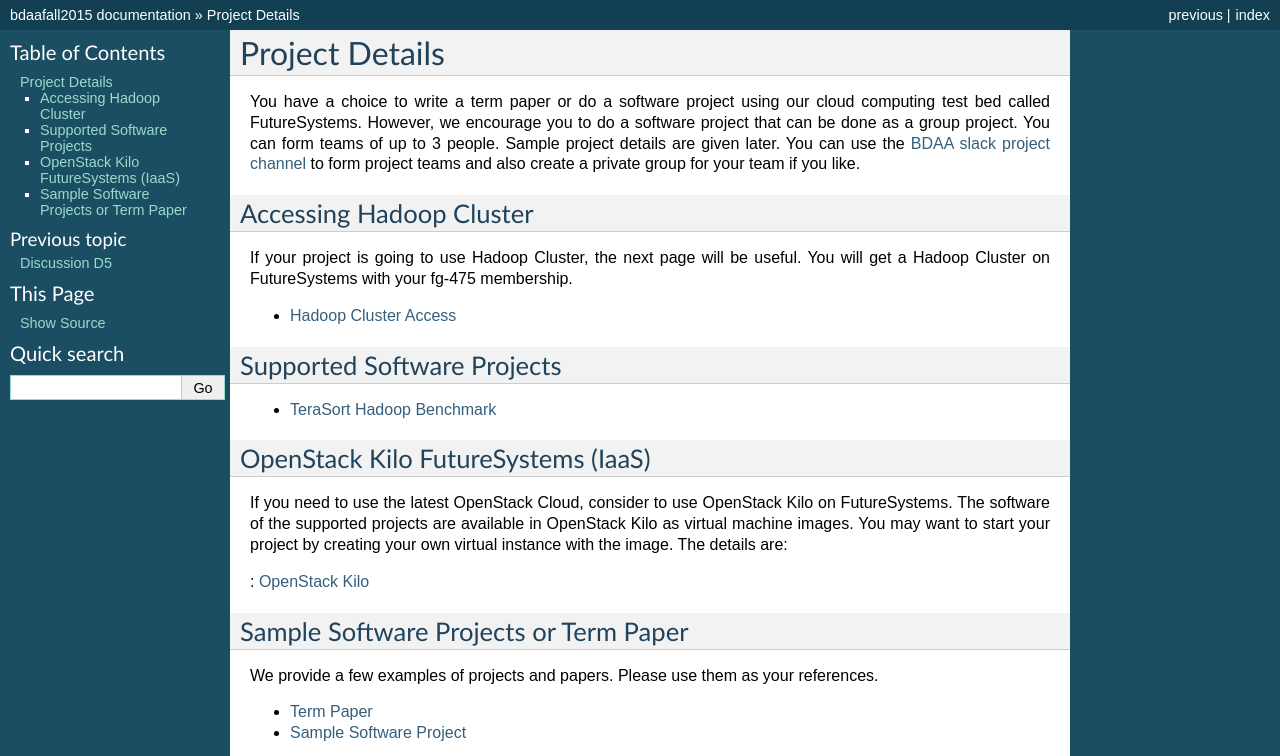
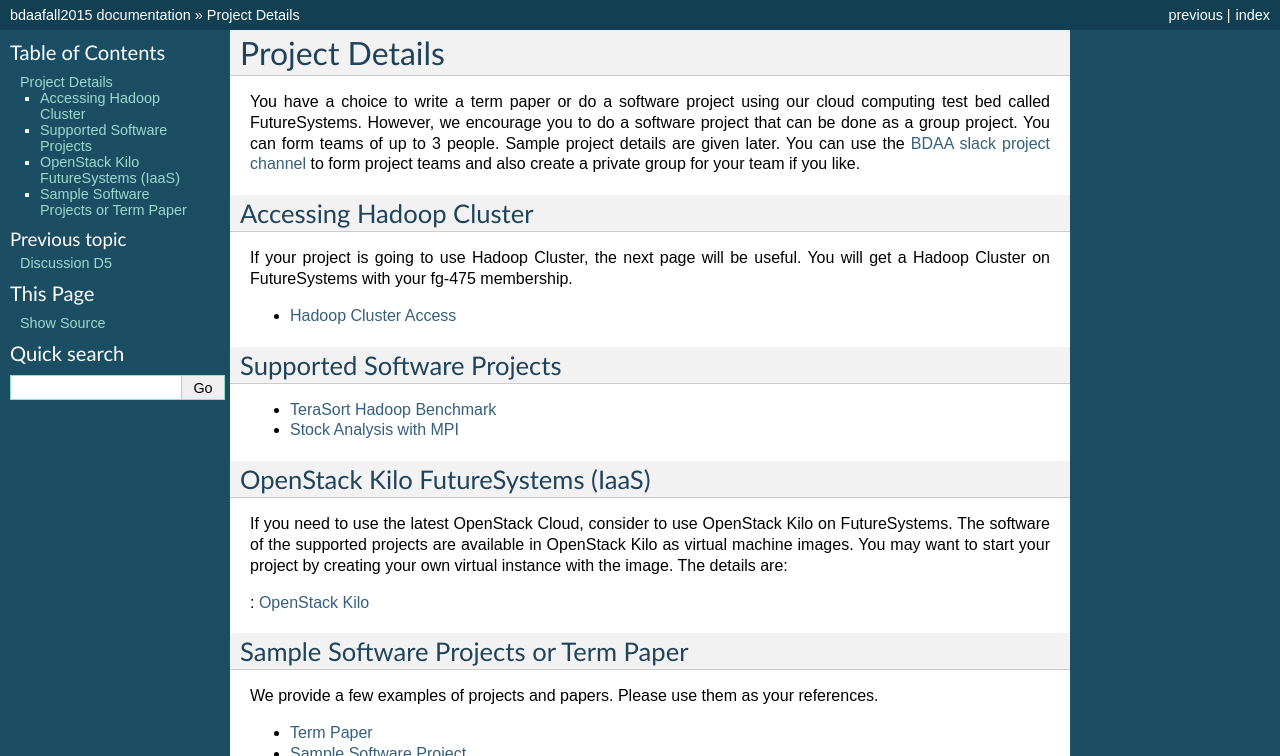
Before and after one commit to cglmoocs/bdaafall2015, a Sphinx documentation site: the page built from docs/source/project.rst, in a window 1280 px wide, cut to the strip 0-756 px from the top of the page. Built offline with Sphinx 7.4.7, drawn with Linux system fonts in a browser that asks for light colours.

Commit message:
Update project.rst

```diff
--- a/docs/source/project.rst
+++ b/docs/source/project.rst
@@ -21,6 +21,7 @@
 -------------------------------------------------------------------------------
 
 * :ref:`TeraSort Hadoop Benchmark <terasort>`
+* :ref:`Stock Analysis with MPI <stock_analysis>`
 
 OpenStack Kilo FutureSystems (IaaS)
 -------------------------------------------------------------------------------
```
